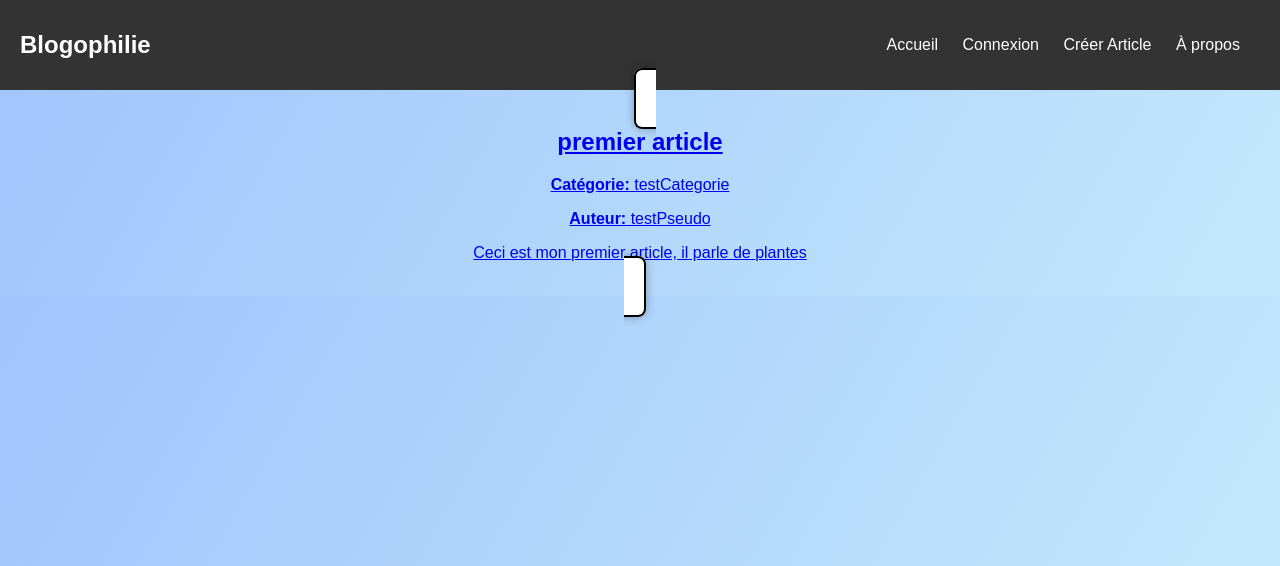
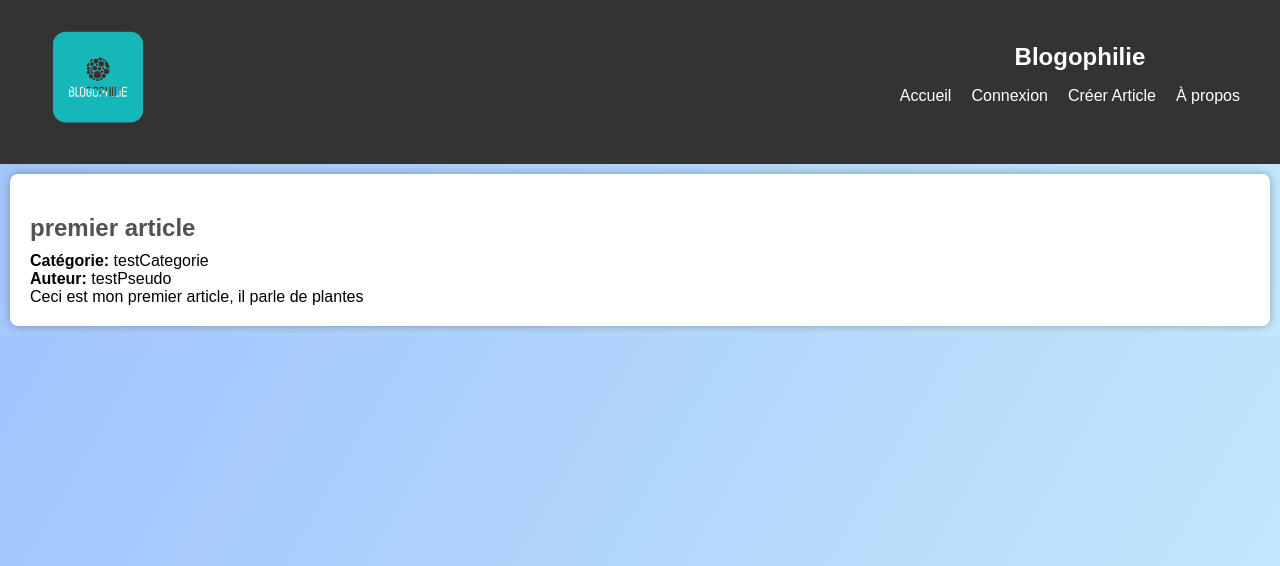
Before and after one commit to TLBTPTL/blog-php, a PHP site: page / in a window 1280 px wide. Shown: the top 566 px of the page. Run offline with PHP 8.4, Linux system fonts and the light colour scheme; data comes from the database, SQL or seed files in the repository.

Commit message:
avancée suppression article

```diff
--- a/css/style.css
+++ b/css/style.css
@@ -1,28 +1,35 @@
-body{
+/* style.css */
+
+body {
     color: black;
     text-align: center;
     background-image: linear-gradient(120deg, #a1c4fd 0%, #c2e9fb 100%);
     font-family: Poppins, sans-serif;
 }
 
-.article-link {
+/* style.css */
+
+/* ... Vos autres règles de style ... */
+
+.article {
     background: white;
-    width: 300px;
     border-radius: 8px;
     padding: 20px;
     box-shadow: 0px 0px 10px rgba(0, 0, 0, 0.3);
-    text-align: center;
-    margin: 10px; /* Ajoutez de l'espacement entre chaque lien */
+    text-align: left;
+    margin: 10px;
+    text-decoration: none;
+    color: #000;
+    font-weight: normal;
+    display: block; /* Ajoutez cette propriété pour étendre le lien sur toute la largeur */
 }
 
-.article-link h1 {
+.article h2 {
     font-size: 1.5em;
     color: #525252;
+    margin-bottom: 10px;
 }
-.article-link {
-    border: 2px solid #000; /* Définissez la largeur et la couleur de la bordure /
-    display: inline-block; / Assurez-vous que la div s'adapte autour du texte /
-    text-decoration: none; / Supprimez le soulignement du lien /
-    color: #000; / Couleur du texte /
-    font-weight: bold; / Mettez en gras le texte si nécessaire */
+
+.article p {
+    margin: 0;
 }
--- a/functionDataBase.php
+++ b/functionDataBase.php
@@ -2,7 +2,7 @@
 
     function connectToDatabase() {
         try {
-            $connexion = new PDO("mysql:host=localhost;dbname=blogandregirardsauvaget", 'root', '');
+            $connexion = new PDO("mysql:host=localhost;dbname=blogandregirardsauvaget", 'root');
             $connexion->setAttribute(PDO::ATTR_ERRMODE, PDO::ERRMODE_EXCEPTION);
             return $connexion;
         } catch (PDOException $e) {
--- a/header.php
+++ b/header.php
@@ -63,16 +63,19 @@
     </style>
 </head>
 <body>
-    <header>
-        <h1>Blogophilie</h1>
-        <nav>
-            <ul>
-                <li><a href="index.php">Accueil</a></li>
-                <li><a href="connexion.php">Connexion</a></li>
-                <li><a href="creationarticle.php">Créer Article</a></li>
-                <li><a href="apropos.php">À propos</a></li>
+<header style="background-color: #333; color: white; padding: 20px; display: flex; justify-content: space-between; align-items: center;">
+    <img src="images/logo.png" alt="Logo de Blogophilie" width="150" height="124">
+    <div>
+        <h1 style="margin-left: 80px; font-size: 24px;">Blogophilie</h1>
+        <nav style="margin-top: 10px; margin-left: 80px;">
+            <ul style="list-style: none; padding: 0; display: flex;">
+                <li style="margin-right: 20px;"><a href="index.php" style="text-decoration: none; color: white;">Accueil</a></li>
+                <li style="margin-right: 20px;"><a href="connexion.php" style="text-decoration: none; color: white;">Connexion</a></li>
+                <li style="margin-right: 20px;"><a href="creationarticle.php" style="text-decoration: none; color: white;">Créer Article</a></li>
+                <li><a href="apropos.php" style="text-decoration: none; color: white;">À propos</a></li>
             </ul>
         </nav>
+    </div>
         <?php
         session_start();
         if (isset($_SESSION['pseudo'])) {
--- /dev/null
+++ b/images/desktop.ini
@@ -0,0 +1,4 @@
+[ViewState]
+Mode=
+Vid=
+FolderType=Pictures
--- a/index.php
+++ b/index.php
@@ -1,3 +1,9 @@
+<?php
+include_once 'header.php';
+include_once 'functionDataBase.php';
+$connexion = connectToDatabase();
+?>
+
 <!DOCTYPE html>
 <html lang="en">
 <head>
@@ -5,34 +11,21 @@
     <meta name="viewport" content="width=device-width, initial-scale=1.0">
     <title>Page Article - Blog</title>
     <link rel="stylesheet" href="css/style.css">
-
 </head>
-<?php
-include_once 'header.php';
-include_once 'functionDataBase.php';
-$connexion = connectToDatabase();
-$_SESSION['erreurconnexion'] = 0;
-?>
 <body>
 <?php
-
 $sql = "SELECT idArticle, titreArticle, descriptionArticle, categorieArticle, pseudo FROM article";
 $stmt = $connexion->query($sql);
 $articles = $stmt->fetchAll(PDO::FETCH_ASSOC);
 
-
 foreach ($articles as $article) {
-    echo '<a href="article.php?id=' . $article['idArticle'] . '" class="article-link">';
+    echo "<a href='article.php?id={$article['idArticle']}' class='article'>";
     echo "<h2>{$article['titreArticle']}</h2>";
     echo "<p><strong>Catégorie:</strong> {$article['categorieArticle']}</p>";
     echo "<p><strong>Auteur:</strong> {$article['pseudo']}</p>";
     echo "<p>{$article['descriptionArticle']}</p>";
     echo '</a>';
 }
-
 ?>
 </body>
 </html>
-
-</body>
-</html>
```
Also changed, not shown: images/logo.png (added).
